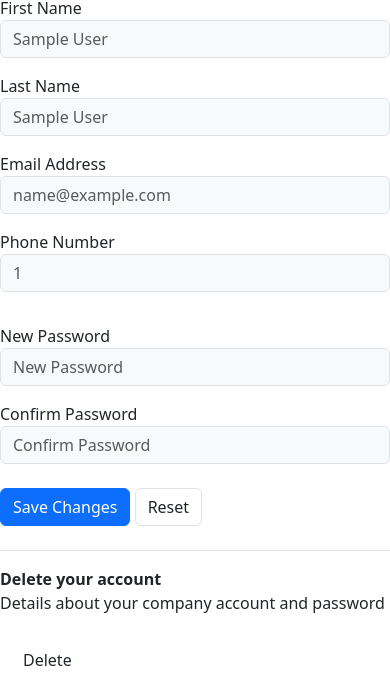
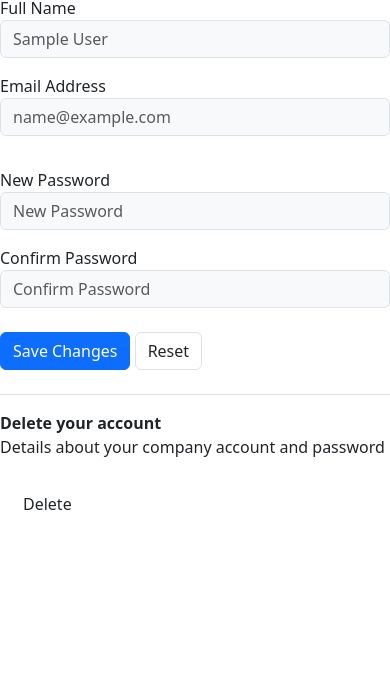
Before and after one commit to MohammadHishamm/SWE-Project, a PHP site: page /edit-page.php in a window 390 px wide; the page is wider, and only the part inside the window is pictured. Shown: the part 432-1129 px from the top of that part. After the commit the page ends 942 px from the top of that part, so only its background shows below. Run offline with PHP 8.4, Linux system fonts and the light colour scheme; the visitor is signed in with stand-in values (Sample User, id 1).

Commit message:
profile/edit-profile updates

```diff
--- a/php/edit-page.php
+++ b/php/edit-page.php
@@ -3,22 +3,20 @@
          include "dbh.inc.php";
 
          if($_SERVER['REQUEST_METHOD']== "POST"){ //check if form was submitted
-          $Fname=$_POST["FName"];
-          $Lname=$_POST["LName"];
+          $Name=$_POST["Name"];
           $Email=$_POST["Email"];
           $Password=$_POST["Password"];
-          $Phone=$_POST["Phone"];
 
-          $sql="update  users set FirstName='$Fname', LastName='$Lname', Email='$Email', Password='$Password',Phonenumber='$Phone'
+
+          $sql="update  users set FullName='$Name', Email='$Email', Password='$Password'
           where ID =".$_SESSION['ID'];
 
           $result=mysqli_query($conn,$sql);
           if($result)	{
-            $_SESSION["FName"]=$Fname;
-            $_SESSION["LName"]=$Lname;
+            $_SESSION["Name"]=$Name;
             $_SESSION["Email"]=$Email;
             $_SESSION["Password"]=$Password;
-            $_SESSION["Phone"]=$Phone;
+
             header("Location:Home.php");
           }
           else {
@@ -65,27 +63,16 @@
       <div class="py-2">
         <div class="row py-2">
           <div class="col-md-6">
-            <label for="firstname">First Name</label>
+            <label for="firstname">Full Name</label>
             <input
               type="text"
               class="bg-light form-control"
               name="FName"
-              placeholder="<?php echo $_SESSION["FName"] ; ?>"
+              placeholder="<?php echo $_SESSION["Name"] ; ?>"
             />
           </div>
           <div class="col-md-6 pt-md-0 pt-3">
-            <label for "lastname">Last Name</label>
-            <input
-              type="text"
-              class="bg-light form-control"
-              name="LName"
-              placeholder="<?php echo $_SESSION["LName"] ; ?>"
-            />
-          </div>
-        </div>
-        <div class="row py-2">
-          <div class="col-md-6">
-            <label for="email">Email Address</label>
+          <label for="email">Email Address</label>
             <input
               type="text"
               class="bg-light form-control"
@@ -93,16 +80,8 @@
               placeholder="<?php echo $_SESSION["Email"] ; ?>"
             />
           </div>
-          <div class="col-md-6 pt-md-0 pt-3">
-            <label for="phone">Phone Number</label>
-            <input
-              type="tel"
-              class="bg-light form-control"
-              name="Phone"
-              placeholder="<?php echo $_SESSION["Phone"] ; ?>"
-            />
-          </div>
         </div>
+
         <div class="row py-2">
           <div class="col-md-6 pt-md-0 pt-3">
             <label for="newpassword">New Password</label>
--- a/php/signin.php
+++ b/php/signin.php
@@ -18,5 +18,6 @@ header("Location:Home.php?login=success");
 }
 else	{
 //error popup
+header("Location: signup.php");
 }
 }
```
Also changed, not shown: php/profile.php (+4 -9 lines).
